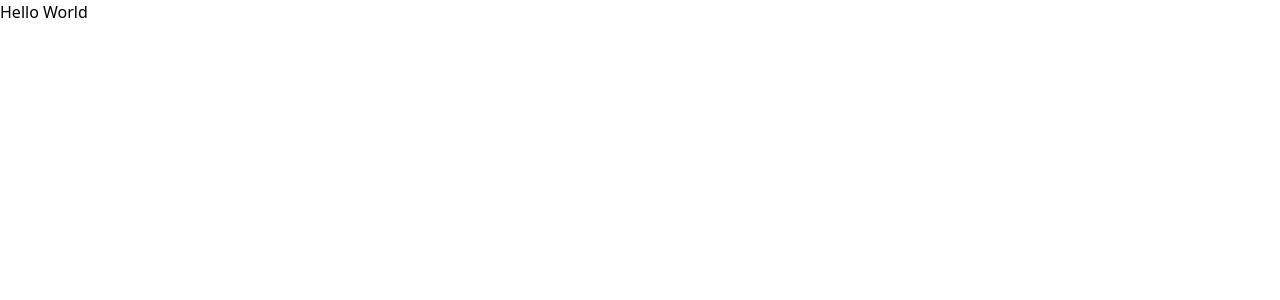
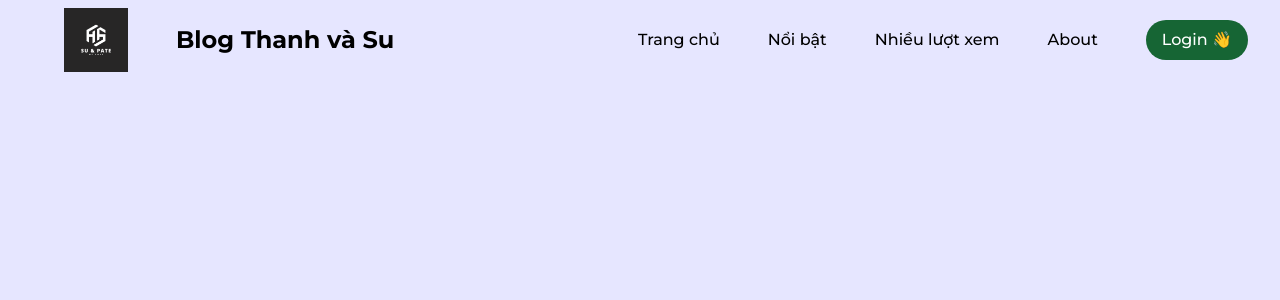
Before and after one commit to SirenFong/Blog-App, a React (Vite) app: page / in a window 1280 px wide. Shown: the top 300 px of the page. Built offline with nearby package versions, Linux system fonts and the light colour scheme.

Commit message:
Updates website title and improves layout
Updates the website title to "Thanh và Su" for better branding and improves the layout of the main App component by adding a Navbar and placeholders for future sections.

```diff
--- a/index.html
+++ b/index.html
@@ -4,7 +4,7 @@
     <meta charset="UTF-8" />
     <link rel="icon" type="image/svg+xml" href="/favicon.ico" />
     <meta name="viewport" content="width=device-width, initial-scale=1.0" />
-    <title>Blog Hakate Webiste</title>
+    <title>Thanh và Su</title>
     <link
       href="https://fonts.googleapis.com/css2?family=Montserrat:ital,wght@0,100..900;1,100..900&display=swap"
       rel="stylesheet"
--- a/src/App.jsx
+++ b/src/App.jsx
@@ -1,7 +1,16 @@
+import Navbar from "./components/Navbar";
+
 const App = () => {
   return (
-    <div className=''>Hello World</div>
-  )
-}
+    <div className="px-4 md:px-8 lg:px16 lx:px-32 2xl:px-64">
+      {/* NAVBAR */}
+      <Navbar />
+      {/* BREADCRUMB */}
+      {/* INTRODUCTION */}
+      {/* FEATURED POSTS */}
+      {/* POST LIST */}
+    </div>
+  );
+};
 
-export default App
+export default App;
--- /dev/null
+++ b/src/components/Navbar.jsx
@@ -0,0 +1,47 @@
+import React, { useState } from "react";
+
+const Navbar = () => {
+  const [open, setOpen] = useState(false);
+  return (
+    <div className="w-full h-16 md:h-20 flex items-center justify-between">
+      {/* LOGO */}
+      <div className="flex items-center gap-4 text-2xl font-bold">
+        <img src="/logo.png" className="w-32 h-32 p-8" alt="" />
+        <span className="">Blog Thanh và Su</span>
+      </div>
+
+      {/* MOBILE TOGGLE AND MENU */}
+      <div className="md:hidden flex items-center">
+        <div
+          className="cursor-pointer text-4xl"
+          onClick={() => setOpen((prev) => !prev)}
+        >
+          {open ? "X" : "="}
+        </div>
+        {/* MOBILE LINK LIST */}
+        <div
+          className={`w-full h-screen flex flex-col items-center justify-center absolute top-16 bg-red-700 transition-all ease-in-out ${
+            open ? "right-0" : "-right-[100%]"
+          }`}
+        >
+          menu
+        </div>
+      </div>
+
+      {/* DESKTOP */}
+      <div className="hidden md:flex items-center gap-8 xl:gap-12 font-medium">
+        <a href="/">Trang chủ</a>
+        <a href="/">Nổi bật</a>
+        <a href="/">Nhiều lượt xem</a>
+        <a href="/">About</a>
+        <a href="/">
+          <button className="py-2 px-4 rounded-3xl bg-green-800 text-white">
+            Login 👋
+          </button>
+        </a>
+      </div>
+    </div>
+  );
+};
+
+export default Navbar;
--- a/src/index.css
+++ b/src/index.css
@@ -1,3 +1,10 @@
 @tailwind base;
 @tailwind components;
 @tailwind utilities;
+
+body{
+    background-color: #e6e6ff;
+    width: 100vw;
+    overflow-x: hidden;
+    font-family: 'Montserrat', sans-serif;
+}
```
Also changed, not shown: public/logo.png.
